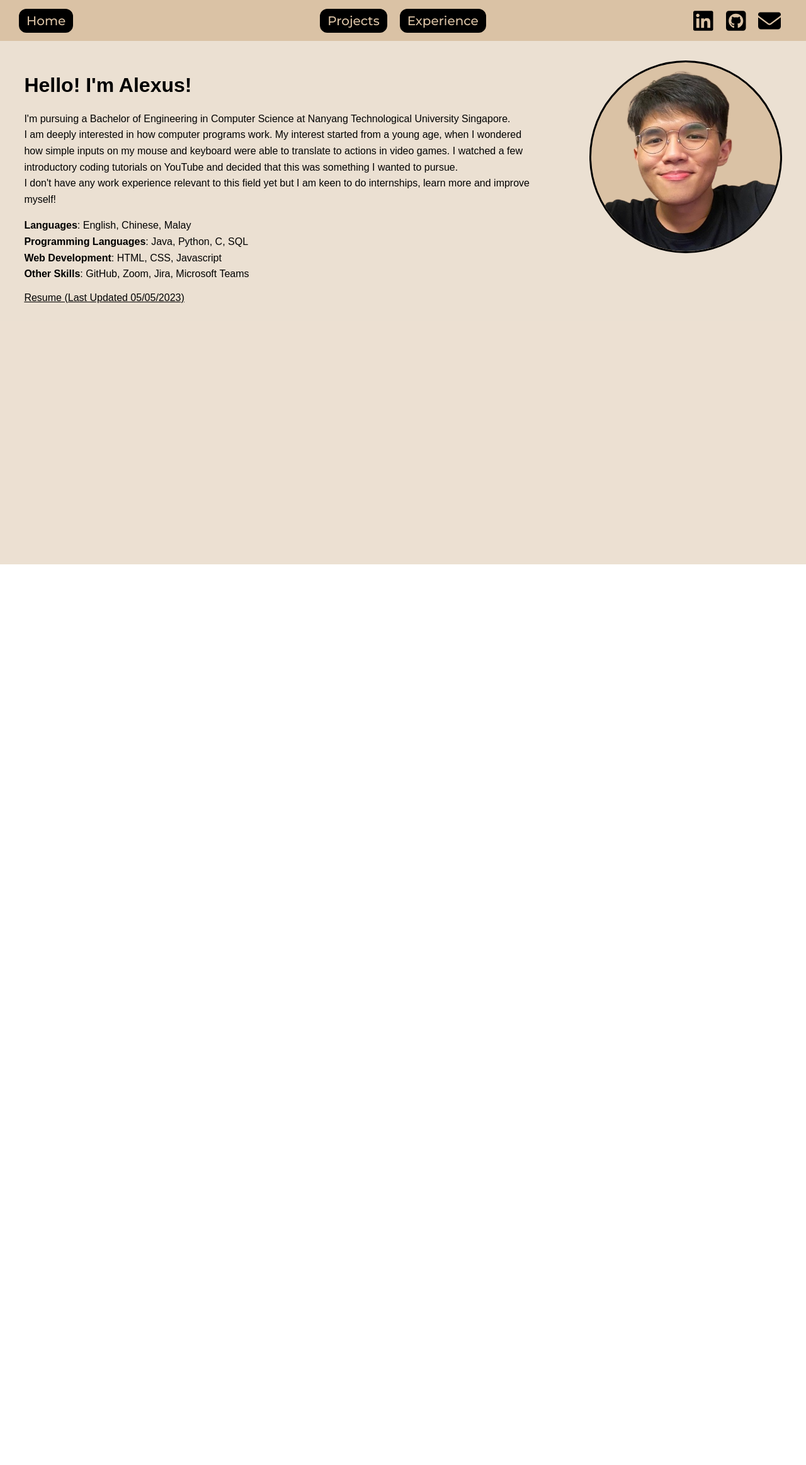
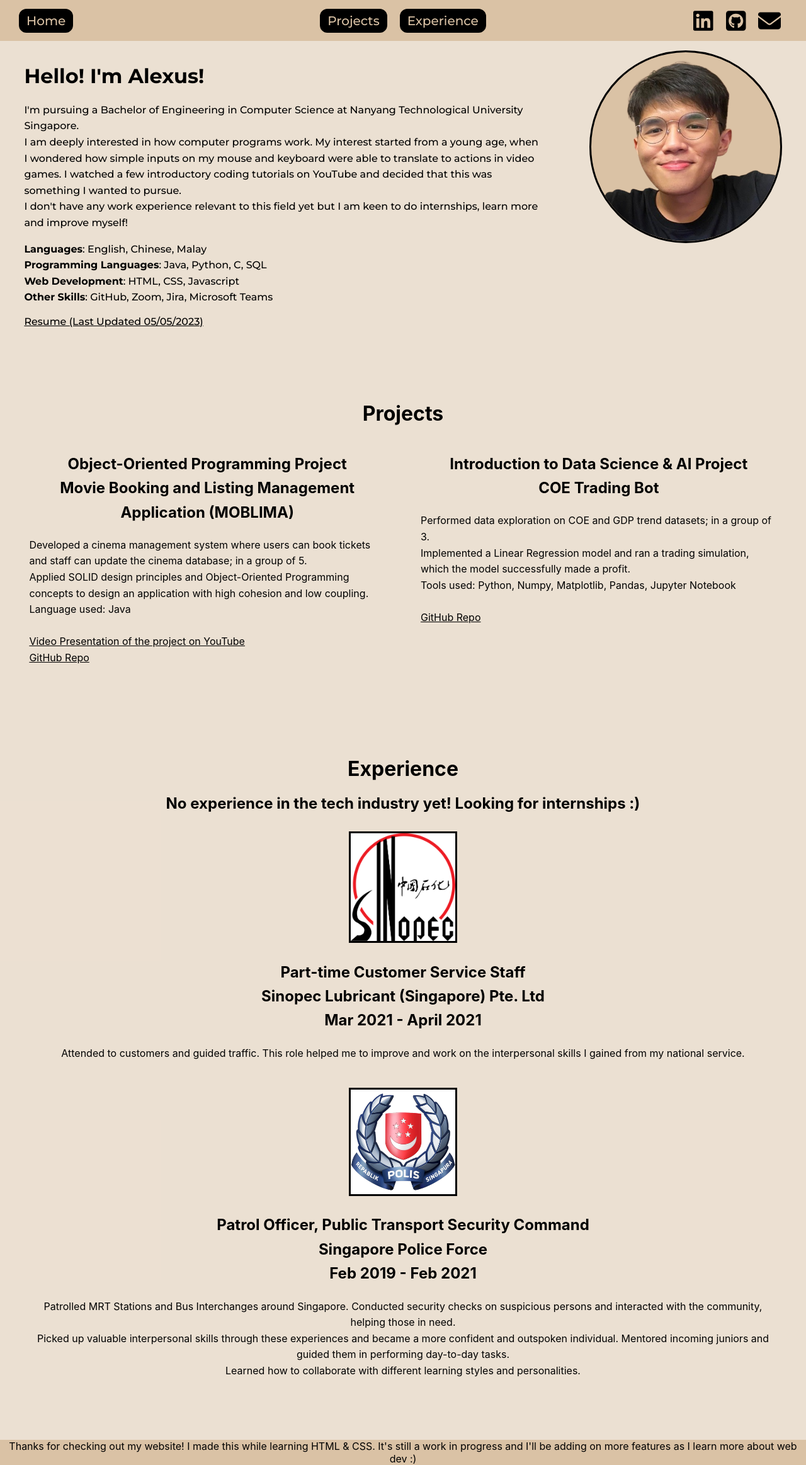
Before and after one commit to alexusljf/alexusljf.github.io, a React (Create React App) app in the folder react-site/: page / in a window 1280 px wide. Shown: the whole page at 63% size. Before the commit the page ends 896 px from the top, so only its background shows below. Built offline with nearby package versions, Linux system fonts and the light colour scheme.

Commit message:
recombined the separate pages to 1

```diff
--- a/react-site/src/App.css
+++ b/react-site/src/App.css
@@ -1,5 +1,6 @@
 .App {
   text-align: center;
+  background-color: rgba(233, 220, 204, 0.884);
 }
 
 .App-logo {
--- a/react-site/src/App.js
+++ b/react-site/src/App.js
@@ -1,19 +1,18 @@
 import './App.css';
-import { BrowserRouter, Routes, Route } from "react-router-dom";
+import Header from "./components/Header/Header";
 import HomePage from './screens/HomePage/HomePage';
 import ExperiencePage from './screens/ExperiencePage/ExperiencePage';
 import ProjectsPage from './screens/ProjectsPage/ProjectsPage';
+import Footer from "./components/Footer/Footer";
 
 function App() {
   return (
     <div className="App">
-      <BrowserRouter>
-        <Routes>
-          <Route path='/' element={<HomePage />} />
-          <Route path='/projects' element={<ProjectsPage />} />
-          <Route path='/experience' element={<ExperiencePage />} />
-        </Routes>
-      </BrowserRouter>
+      <Header/>
+      <HomePage />
+      <ProjectsPage />
+      <ExperiencePage />
+      <Footer />
     </div>
   );
 }
--- a/react-site/src/components/Footer/Footer.css
+++ b/react-site/src/components/Footer/Footer.css
@@ -1,64 +1,6 @@
-@import url('https://fonts.googleapis.com/css2?family=Open+Sans:ital,wght@0,300;0,400;0,500;0,600;0,700;0,800;1,300;1,400;1,500;1,600;1,700;1,800&display=swap');
-.homeButton, .middleButton{
-    cursor: pointer;
-    font-size: 20px;
-    background-color: black;
-    color: rgb(218, 194, 165);
-    border-color: black;
-    border-style: solid;
-    padding-left: 10px;
-    padding-right: 10px;
-    padding-top: 5px;
-    padding-bottom: 5px;
-    border-radius: 12px;
-    font-family: 'Montserrat', sans-serif;
-    transition: 0.2s;
+footer{
+    margin-top: 12vh;
+    margin-bottom: -16px;
+    background-color: rgb(218, 194, 165);
+    text-align: center;
 }
-.homeButton:hover, .middleButton:hover{
-    background-color: rgba(80, 64, 43, 0.884);
-    border-color: rgba(80, 64, 43, 0.884);
-    color: white;
-
-}
-.topBar{
-    background-color: rgb(218, 194, 165);
-    position: fixed;
-    top:0;
-    left:0;
-    right:0;
-    display:flex;
-    flex-direction: row;
-    height: 7vh;
-    padding-left: 3vw;
-    padding-right: 3vw;
-    justify-content: space-between;
-
-}
-.middleButton{
-    margin-left: 1vw;
-    margin-right: 1vw;
-}
-.leftSection{
-    display:flex;
-    flex: 1;
-    align-items:center;
-    justify-content: start;
-}
-.middleSection{
-    display:flex;
-    flex: 1;
-    align-items:center;
-    justify-content: center;
-}
-.rightSection{
-    display:flex;
-    flex: 1;
-    align-items:center;
-    justify-content: end;
-}
-.faicon{
-    font-size:36px;
-    margin-left:10px;
-    margin-right: 10px;
-    color:black
-}
--- a/react-site/src/components/Footer/Footer.jsx
+++ b/react-site/src/components/Footer/Footer.jsx
@@ -1,46 +1,12 @@
 import React from "react";
-import { FontAwesomeIcon } from '@fortawesome/react-fontawesome';
-import { faLinkedin, faGithub } from '@fortawesome/free-brands-svg-icons'
-import { faEnvelope } from '@fortawesome/free-solid-svg-icons'
-import './Header.css';
+import './Footer.css';
 
-function Header(){
+function Footer(){
     return(
-        <>
-        <div className="topBar">
-            <div className='leftSection'>
-                <a href='/'>
-                <button className='homeButton'>
-                    Home
-                </button>
-            </a>
-            </div>
-        <div className="middleSection">
-                <a href='/projects'>
-                    <button className='middleButton'>
-                        Projects
-                    </button>
-                </a>
-                <a href='/experience'>
-                    <button className='middleButton'>
-                        Experience
-                    </button>
-                </a>
-        </div>
-            <div className="rightSection">
-                <a href="https://www.linkedin.com/in/alexuslim/" target="_blank">
-                <FontAwesomeIcon icon={faLinkedin} className = 'faicon'/>
-                </a>
-                <a href="https://github.com/alexusljf" target="_blank">
-                <FontAwesomeIcon icon={faGithub} className = 'faicon'/>
-                </a>
-                <a href="mailto:alexusljf@gmail.com">
-                <FontAwesomeIcon icon={faEnvelope} className = 'faicon'/>
-                </a>
-            </div>
-        </div>
-
-        </>
+        <footer>
+            <p> Thanks for checking out my website! I made this while learning HTML & CSS.
+                It's still a work in progress and I'll be adding on more features as I learn more about web dev :) </p>
+        </footer>
     )
 }
-export default Header;
+export default Footer;
--- a/react-site/src/components/Header/Header.css
+++ b/react-site/src/components/Header/Header.css
@@ -19,6 +19,9 @@
     border-color: rgba(80, 64, 43, 0.884);
     color: white;
 
+}
+html{
+    scroll-behavior: smooth;
 }
 /* These use vh and vw, kinda dont know so using the old px one
 .topBar{
--- a/react-site/src/components/Header/Header.jsx
+++ b/react-site/src/components/Header/Header.jsx
@@ -9,19 +9,19 @@ function Header(){
         <>
         <div className="topBar">
             <div className='leftSection'>
-                <a href='/'>
+                <a href = "#mainSection">
                 <button className='homeButton'>
                     Home
                 </button>
             </a>
             </div>
         <div className="middleSection">
-                <a href='/projects'>
+                <a href = "#projectSection">
                     <button className='middleButton'>
                         Projects
                     </button>
                 </a>
-                <a href='/experience'>
+                <a href = "#experienceSection">
                     <button className='middleButton'>
                         Experience
                     </button>
--- a/react-site/src/screens/ExperiencePage/ExperiencePage.css
+++ b/react-site/src/screens/ExperiencePage/ExperiencePage.css
@@ -1,13 +1,8 @@
 .experiencePage{
-    height: 100%;
-    top: 0;
-    bottom: 0;
-    font-family: 'Montserrat', sans-serif;
-    background-color: rgba(233, 220, 204, 0.884);
-    padding-top: 8vh;
+    margin-top: 2vh;
+    padding-top: 10vh;
     padding-left: 3vw;
     padding-right: 3vw;
-    padding-bottom: 18vh;
 }
 .experienceContainer{
     align-items: center;
--- a/react-site/src/screens/HomePage/HomePage.css
+++ b/react-site/src/screens/HomePage/HomePage.css
@@ -1,8 +1,5 @@
 .mainPage{
-    height: 100vh;
-    font-family: Arial, Helvetica, sans-serif;
-    background-color: rgba(233, 220, 204, 0.884);
-    padding-top: 12vh;
+    padding-top: 10vh;
     padding-left: 3vw;
     padding-right: 3vw;
     display:flex;
@@ -25,7 +22,7 @@
 }
 .bioContainer{
     flex: 3;
-    font-family: Arial, Helvetica, sans-serif;
+    font-family: 'Montserrat', sans-serif;
     text-align: left;
 }
 article{
--- a/react-site/src/screens/ProjectsPage/ProjectsPage.css
+++ b/react-site/src/screens/ProjectsPage/ProjectsPage.css
@@ -1,8 +1,6 @@
 .projectPage{
-    height: 100vh;
-    font-family: 'Montserrat', sans-serif;
-    background-color: rgba(233, 220, 204, 0.884);
-    padding-top: 12vh;
+    margin-top: 2vh;
+    padding-top: 10vh;
     padding-left: 3vw;
     padding-right: 3vw;
 }
```
Also changed, not shown: 1 other file (tests, documents, lock files or other folders).
